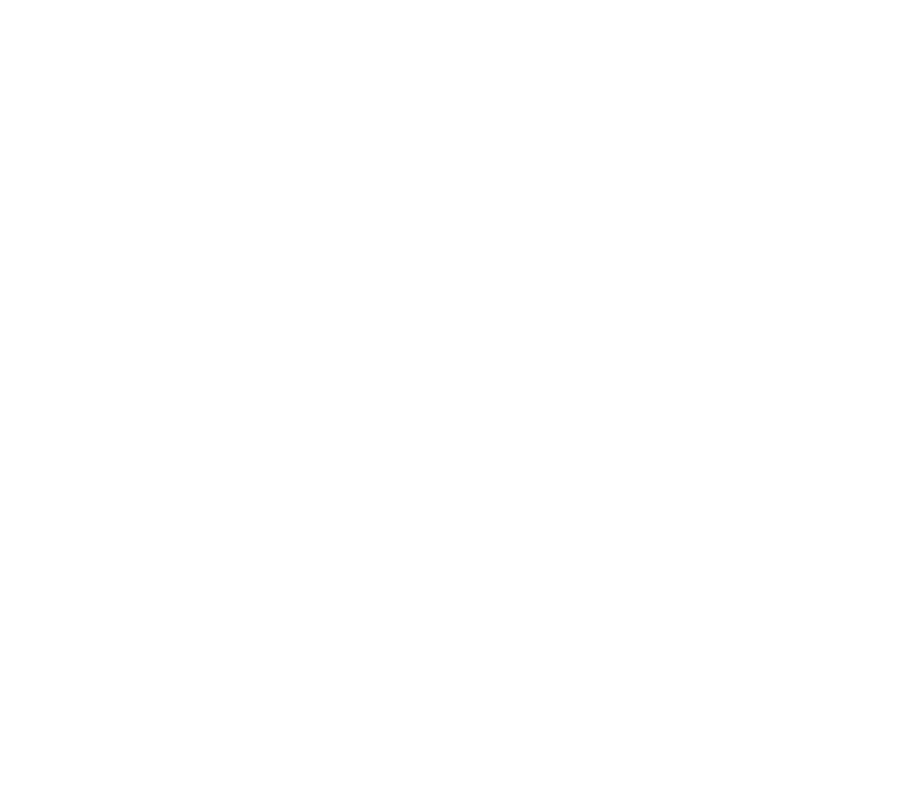
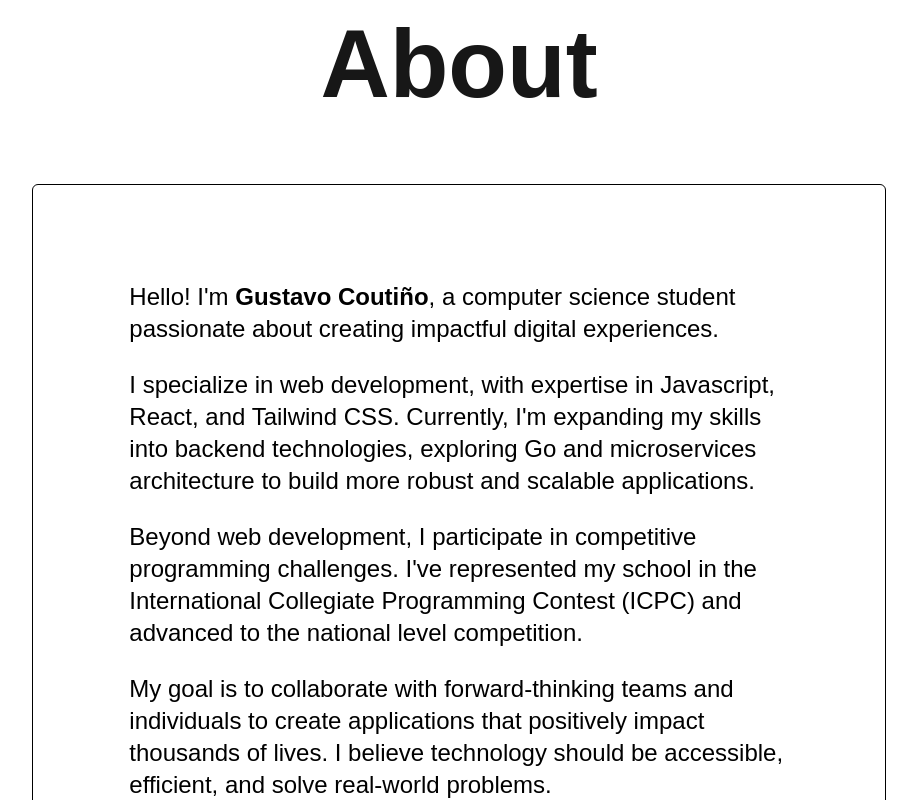
Before and after one commit to GustavoCoutino/PortfolioV2, a Next.js app: page /about in a window 1280 px wide. Shown: the part 240-1040 px from the top of the page, without its empty margins (181-1098 px from the left). Before the commit the page ends 800 px from the top, so only its background shows below. Built offline with nearby package versions, Linux system fonts and the light colour scheme.

Commit message:
Complete skills section in about

```diff
--- a/app/about/page.tsx
+++ b/app/about/page.tsx
@@ -1,5 +1,16 @@
-import React from "react";
+import { Description } from "@/components/features/about/Description";
+import { Skills } from "@/components/features/about/Skills";
 
 export default function Page() {
-  return <div>About</div>;
+  return (
+    <main className="w-full h-screen pt-4">
+      <div className="flex flex-col pt-20 h-full">
+        <h1 className="text-center text-6xl sm:text-8xl font-bold mb-4">
+          About
+        </h1>
+        <Description />
+        <Skills />
+      </div>
+    </main>
+  );
 }
--- /dev/null
+++ b/components/features/about/Description.tsx
@@ -0,0 +1,33 @@
+import React from "react";
+
+export function Description() {
+  return (
+    <div className="pt-14">
+      <div className="container w-2/3 mx-auto bg-white bg-opacity-75 border rounded-md p-24 text-2xl backdrop-blur-sm space-y-6 text-black">
+        <p>
+          Hello! I'm <span className="font-bold">Gustavo Coutiño</span>, a
+          computer science student passionate about creating impactful digital
+          experiences.
+        </p>
+        <p>
+          I specialize in web development, with expertise in Javascript, React,
+          and Tailwind CSS. Currently, I'm expanding my skills into backend
+          technologies, exploring Go and microservices architecture to build
+          more robust and scalable applications.
+        </p>
+        <p>
+          Beyond web development, I participate in competitive programming
+          challenges. I've represented my school in the International Collegiate
+          Programming Contest (ICPC) and advanced to the national level
+          competition.
+        </p>
+        <p>
+          My goal is to collaborate with forward-thinking teams and individuals
+          to create applications that positively impact thousands of lives. I
+          believe technology should be accessible, efficient, and solve
+          real-world problems.
+        </p>
+      </div>
+    </div>
+  );
+}
--- /dev/null
+++ b/components/features/about/Skills.tsx
@@ -0,0 +1,52 @@
+import { SkillsCard } from "@/components/features/about/SkillsCard";
+export function Skills() {
+  const programmingLanguages = [
+    { name: "JavaScript", experience: "3 years" },
+    { name: "C++", experience: "2 years" },
+    { name: "Python", experience: "2 years" },
+    { name: "MATLAB", experience: "1 year" },
+    { name: "Swift", experience: "6 months" },
+    { name: "TypeScript", experience: "1 month" },
+    { name: "Golang", experience: "1 month" },
+  ];
+
+  const technologies = [
+    { name: "React" },
+    { name: "Next.js" },
+    { name: "Tailwind CSS" },
+    { name: "Node.js" },
+    { name: "Express" },
+    { name: "Flask" },
+    { name: "PostgreSQL" },
+    { name: "MySQL" },
+  ];
+
+  return (
+    <div className="container mx-auto pt-20 space-y-16 px-4">
+      <div>
+        <h2 className="text-6xl font-bold mb-8">Programming languages</h2>
+        <div className="grid grid-cols-1 md:grid-cols-2 lg:grid-cols-3 gap-6">
+          {programmingLanguages.map((lang) => (
+            <SkillsCard
+              key={lang.name}
+              name={lang.name}
+              experience={lang.experience}
+            />
+          ))}
+        </div>
+      </div>
+      <div>
+        <h2 className="text-6xl font-bold mb-8">Technologies</h2>
+        <div className="grid grid-cols-1 md:grid-cols-2 lg:grid-cols-3 gap-6">
+          {technologies.map((tech) => (
+            <SkillsCard
+              key={tech.name}
+              name={tech.name}
+              experience={tech.experience}
+            />
+          ))}
+        </div>
+      </div>
+    </div>
+  );
+}
--- /dev/null
+++ b/components/features/about/SkillsCard.tsx
@@ -0,0 +1,18 @@
+import React from "react";
+
+// Define the props interface for TypeScript
+interface SkillsCardProps {
+  name: string;
+  experience?: string;
+}
+
+export function SkillsCard({ name, experience }: SkillsCardProps) {
+  return (
+    <div className="bg-white bg-opacity-75 backdrop-blur-sm rounded-lg p-4 shadow-md transition-all duration-300 hover:shadow-lg hover:scale-105 hover:bg-opacity-90">
+      <div className="flex justify-between items-center">
+        <h3 className="font-semibold text-xl text-black">{name}</h3>
+        {experience && <span className="text-gray-600">{experience}</span>}
+      </div>
+    </div>
+  );
+}
```
